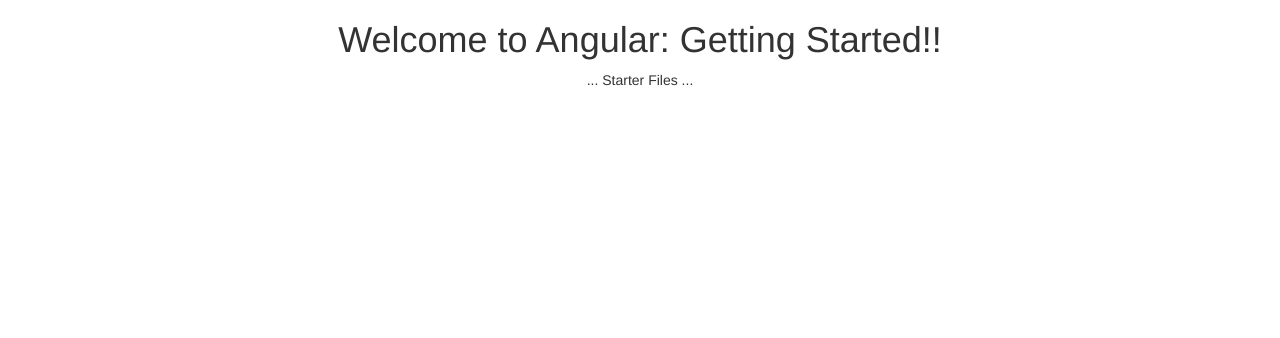
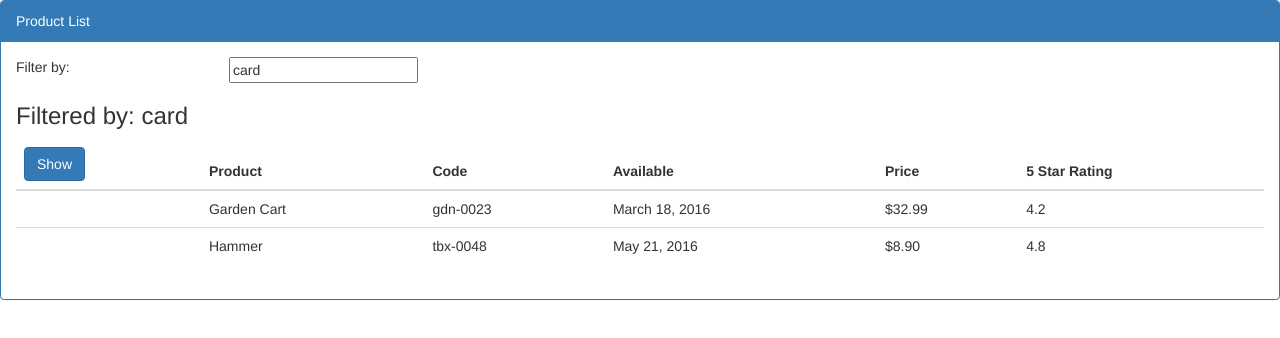
Before and after one commit to georgimanov/APM, an Angular app: page / in a window 1280 px wide. Shown: the top 338 px of the page. Built offline with nearby package versions, Linux system fonts and the light colour scheme.

Commit message:
added product-list component - ts and with html template

```diff
--- a/src/app/app.component.css
+++ b/src/app/app.component.css
@@ -0,0 +1,5 @@
+h1 {
+    font-size: 30px;
+    color: tomato;
+    font-weight: bold;
+}
--- a/src/app/app.component.html
+++ b/src/app/app.component.html
@@ -1,7 +1 @@
-<!--The whole content below can be removed with the new code.-->
-<div style="text-align:center">
-  <h1>
-    Welcome to {{title}}!!
-  </h1>
-  ... Starter Files ...
-</div>
+<pm-products></pm-products>
--- a/src/app/app.component.ts
+++ b/src/app/app.component.ts
@@ -6,5 +6,6 @@
   styleUrls: ['./app.component.css']
 })
 export class AppComponent {
-  title = 'Angular: Getting Started';
+  title: string = 'Acme Product Management';
+  nicknames: string[] = ['di', 'boo', 'punkeye'];
 }
--- /dev/null
+++ b/src/app/products/product-list.component.html
@@ -0,0 +1,47 @@
+<div class='panel panel-primary'>
+        <div class='panel-heading'>
+            Product List
+        </div>
+        <div class='panel-body'>
+            <div class='row'>
+                <div class='col-md-2'>Filter by:</div>
+                <div class='col-md-4'>
+                    <input type='text' [(ngModel)]='listFilter' />
+                </div>
+            </div>
+            <div class='row'>
+                <div class='col-md-6'>
+                    <h3>Filtered by: {{listFilter}}</h3>
+                </div>
+            </div>
+
+            <div class='table-responsive'>
+                <table class='table'>
+                    <thead>
+                        <tr>
+                            <th>
+                                <button class='btn btn-primary' (click)='toggleImage()' type="button">{{showImage ? 'Hide' : 'Show'}}</button>
+                            </th>
+                            <th>Product</th>
+                            <th>Code</th>
+                            <th>Available</th>
+                            <th>Price</th>
+                            <th>5 Star Rating</th>
+                        </tr>
+                    </thead>
+                    <tbody>
+                        <tr *ngFor='let product of products'>
+                            <td>
+                                <img [src]='product.imageUrl' *ngIf='showImage' [title]='product.productName' [style.width.px]='imageWidth' [style.margin.px]='imageMargin'>
+                            </td>
+                            <td>{{product.productName}}</td>
+                            <td>{{product.productCode | lowercase }}</td>
+                            <td>{{product.releaseDate}}</td>
+                            <td>{{product.price | currency: 'USD':true:'1.2-2'}}</td>
+                            <td>{{product.starRating}}</td>
+                        </tr>
+                    </tbody>
+                </table>
+            </div>
+        </div>
+    </div>
--- /dev/null
+++ b/src/app/products/product-list.component.ts
@@ -0,0 +1,38 @@
+import { Component } from '@angular/core';
+
+@Component({
+    selector: 'pm-products',
+    templateUrl: './product-list.component.html'
+})
+export class ProductListComponent {
+  pageTitle: string = 'Product List Components title';
+  imageWidth: number = 50;
+  imageMargin: number = 2;
+  showImage: boolean = false;
+  listFilter: string = 'card';
+  products: any[] = [
+    {
+        "productId": 2,
+        "productName": "Garden Cart",
+        "productCode": "GDN-0023",
+        "releaseDate": "March 18, 2016",
+        "description": "15 gallon capacity rolling garden cart",
+        "price": 32.99,
+        "starRating": 4.2,
+        "imageUrl": "http://openclipart.org/image/300px/svg_to_png/58471/garden_cart.png"
+    },
+    {
+        "productId": 5,
+        "productName": "Hammer",
+        "productCode": "TBX-0048",
+        "releaseDate": "May 21, 2016",
+        "description": "Curved claw steel hammer",
+        "price": 8.9,
+        "starRating": 4.8,
+        "imageUrl": "http://openclipart.org/image/300px/svg_to_png/73/rejon_Hammer.png"
+    }
+  ];
+  toggleImage(): void {
+    this.showImage = !this.showImage;
+  }
+}
--- a/src/index.html
+++ b/src/index.html
@@ -2,7 +2,7 @@
 <html lang="en">
 <head>
   <meta charset="utf-8">
-  <title>APM</title>
+  <title>My Project</title>
   <base href="/">
 
   <meta name="viewport" content="width=device-width, initial-scale=1">
```
Also changed, not shown: src/app/app.module.ts (+6 -2 lines), 1 other file (tests, documents, lock files or other folders).
